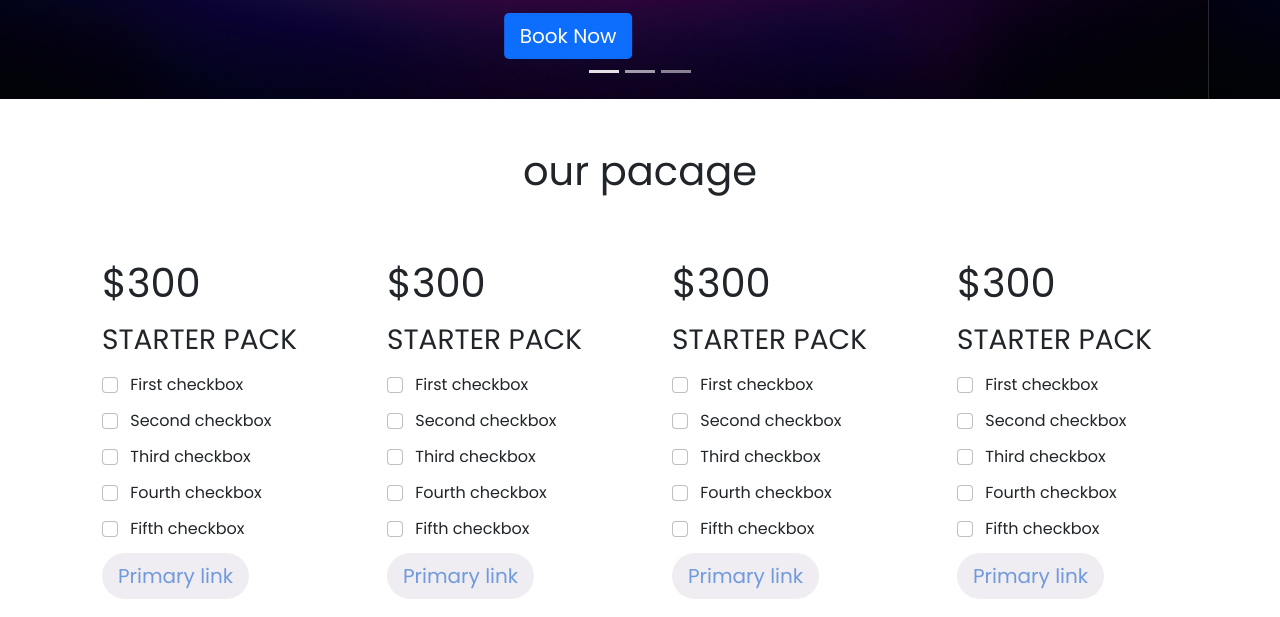
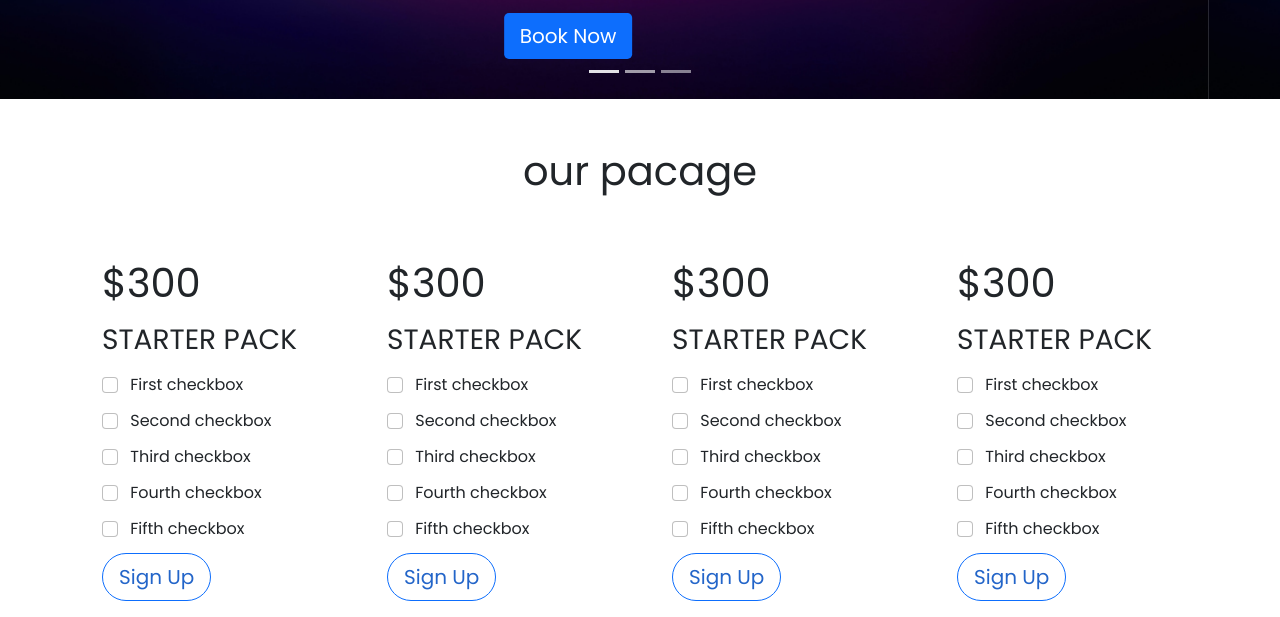
Before and after one commit to ShihabReza/convention-center, a plain HTML site: page index.html in a window 1280 px wide. Shown: the part 560-1177 px from the top of the page. Drawn offline with nearby package versions, Linux system fonts and the light colour scheme.

Commit message:
first commit

```diff
--- a/css/style.css
+++ b/css/style.css
@@ -4,9 +4,10 @@ body{
     font-family: 'Poppins', sans-serif;
 }
 .bbcr{
-    background-color: #e7e3ec;
-    color: #2365c9;
+    background-color: #fff;;
+    color: #2365c9;;
 }
+
 .pclr{
 
 }
--- a/index.html
+++ b/index.html
@@ -112,11 +112,11 @@
                             </label>
                           </div>
                         <div class="bun">
-                        <a class="btn btn-lg disabled border-0 rounded-pill bbcr" role="button" aria-disabled="true">Primary link</a>
+                            <button type="button" class="btn btn-primary btn-lg rounded-pill bbcr">Sign Up</button>
                         </div>
                     </div>
                 </div>
-                <div class="col-xl-3 ">
+                <div class="col-xl-3 col-12">
                     <div class="fulpac py-3">
                         <h1 class="fs-1 mb-3">$300</h1>
                         <h3 class="mb-3">STARTER PACK</h3>
@@ -143,11 +143,11 @@
                             </label>
                           </div>
                         <div class="bun">
-                        <a class="btn btn-lg disabled border-0 rounded-pill bbcr" role="button" aria-disabled="true">Primary link</a>
+                            <button type="button" class="btn btn-primary btn-lg rounded-pill bbcr">Sign Up</button>
                         </div>
                     </div>
                 </div>
-                <div class="col-xl-3">
+                <div class="col-xl-3 col-12 ">
                     <div class="fulpac py-3">
                         <h1 class="fs-1 mb-3">$300</h1>
                         <h3 class="mb-3">STARTER PACK</h3>
@@ -174,11 +174,11 @@
                             </label>
                           </div>
                         <div class="bun">
-                        <a class="btn btn-lg disabled border-0 rounded-pill bbcr" role="button" aria-disabled="true">Primary link</a>
+                            <button type="button" class="btn btn-primary btn-lg rounded-pill bbcr">Sign Up</button>
                         </div>
                     </div>
                 </div>
-                <div class="col-xl-3">
+                <div class="col-xl-3 col-12">
                     <div class="fulpac py-3">
                         <h1 class="fs-1 mb-3">$300</h1>
                         <h3 class="mb-3">STARTER PACK</h3>
@@ -205,7 +205,8 @@
                             </label>
                           </div>
                         <div class="bun">
-                        <a class="btn btn-lg disabled border-0 rounded-pill bbcr" role="button" aria-disabled="true">Primary link</a>
+
+                        <button type="button" class="btn btn-primary btn-lg rounded-pill bbcr">Sign Up</button>
                         </div>
                     </div>
                 </div>
```
